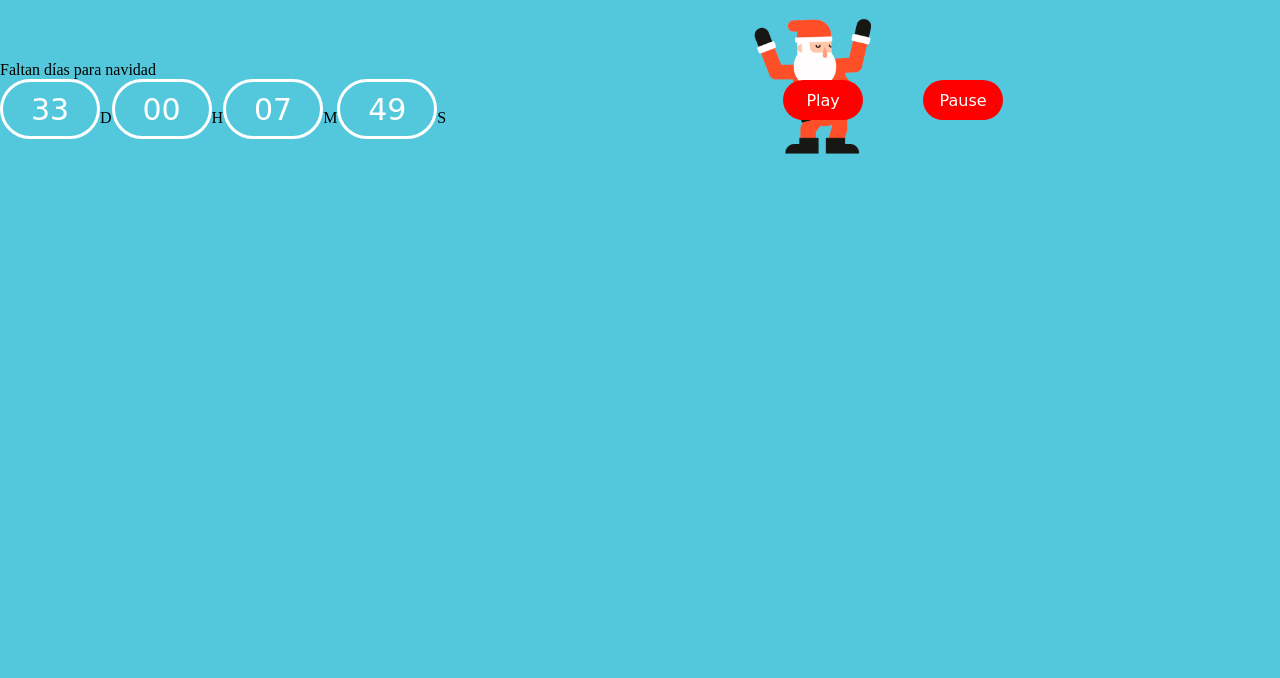
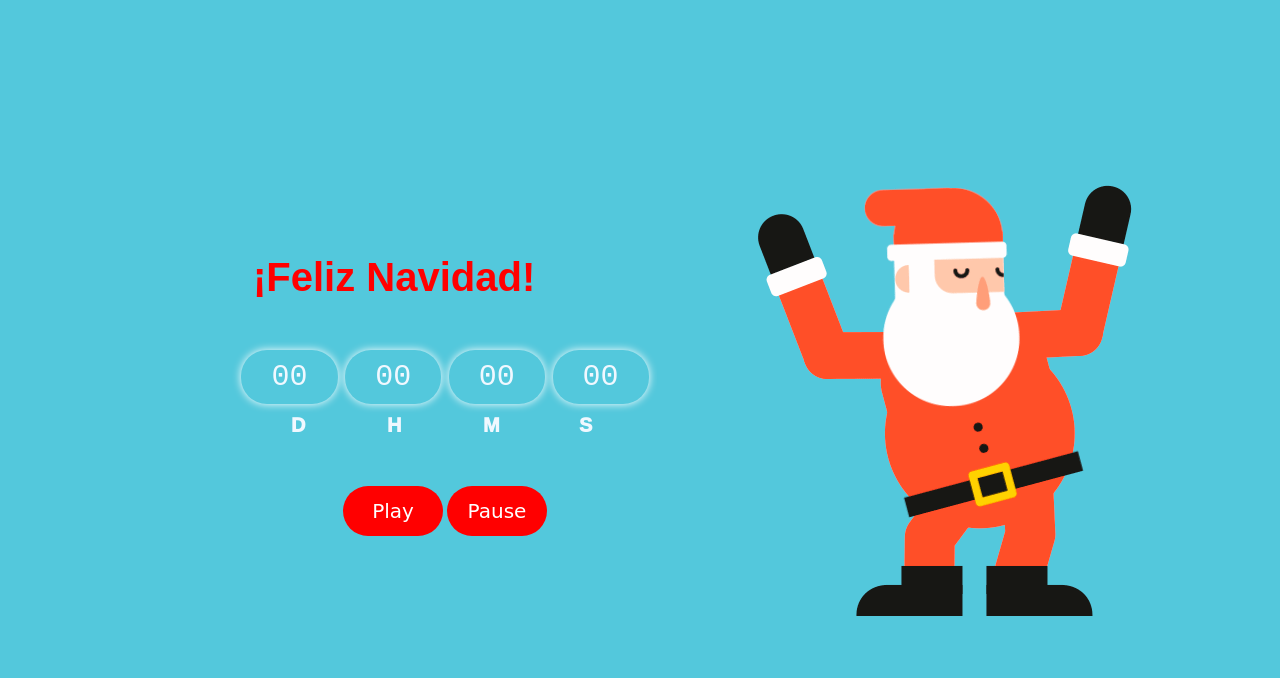
Before and after one commit to Exfrom/Proyecto8-Navidad, a plain HTML site: page index.html in a window 1280 px wide. Drawn offline with Linux system fonts and the light colour scheme.

Commit message:
corrije codigo

```diff
--- a/css/style.css
+++ b/css/style.css
@@ -1,93 +1,173 @@
 /* Estilos globales */
-* {
+*{
     margin: 0;
     padding: 0;
     box-sizing: border-box;
+    font-family: monospace;
 }
-
-body {
+body{
     min-height: 100vh;
-    background-color: rgb(83, 200, 220);
-}
-
-/* Estilos del contenedor principal */
-.contenedor1 {
-    display: flex;
-    justify-content: space-between;
-    align-items: center;
-}
-
-/* Estilos de la cuenta regresiva (izquierda) */
-#cuentaRegresiva {
-    /* Agrega estilos específicos para la cuenta regresiva si es necesario */
-}
-
-/* Estilos de los botones y elementos relacionados (derecha) */
-.botones {
-    display: flex;
-
-    align-items: center;
-}
-
-.figuraOff {
-    width: 200px;
-    height: 200px;
+    min-width: 100vw;
     display: flex;
     align-items: center;
     justify-content: center;
-    background-image: url("../img/papaNoel1.png");
-    background-size: contain;
-    background-repeat: no-repeat;
-
+    background-color: rgb(83, 200, 220);
 }
-
-.figuraOff.on {
-    background-image: url("../img/papaNoel.gif");
-}
-
-.botonOn,
-.botonOff {
-    width: 80px;
-    height: 40px;
-    background-color: rgb(255, 0, 0);
-    border-radius: 50vh;
+.contenedor{
+    width: 500px;
+    height: 200px;
+    width: auto;
+    background-color: #c4b18200;
     display: flex;
     align-items: center;
     justify-content: center;
-    color: white;
-    font-family: cursive;
-
-}
-
-.botonOn.on {
-    background-image: url("../img/papaNoel1.png");
-}
-
-.botonOn:hover,
-.botonOff:hover {
-    background-color: aqua;
-    color: black;
-}
-
-.cuentaRegresiva {
+ }
+ .subContenedor{
     display: flex;
+    flex-direction: column;
+    margin-left: 250px;
+ }
+ #mensaje{
+    font-family: Arial, Helvetica, sans-serif;
+    color: red;
+    font-size: 40px;
+    font-weight: 600;
+    margin-bottom:50px ;
+ }
+ .dia{
+    align-items: center;
     justify-content: center;
+    border-radius: 2rem;
+    box-shadow: 0px 0px 8px 0px #ffffff;
+    border: none;
+    padding: 10px 30px;
+    margin: 0 1%;
+    font-size: 30px;
+    color: aliceblue;
+ }
+ .hora{
     align-items: center;
-}
-
-/* Estilos para los elementos de la cuenta regresiva */
-.dias,
-.horas,
-.minutos,
-.segundos {
+    justify-content: center;
+    border-radius: 2rem;
+    box-shadow: 0px 0px 8px 0px #ffffff;
+    border: none;
+    padding: 10px 30px;
+    margin: 0 1%;
     font-size: 30px;
-    width: 100px;
-    height: 60px;
-    border: 0.2rem solid white;
-    border-radius: 50vh;
+    color: aliceblue;
+ }
+ .minuto{
+    align-items: center;
+    justify-content: center;
+    border-radius: 2rem;
+    box-shadow: 0px 0px 8px 0px #ffffff;
+    border: none;
+    padding: 10px 30px;
+    margin: 0 1%;
+    font-size: 30px;
+    color: aliceblue;
+ }
+ .segundo{
+    align-items: center;
+    justify-content: center;
+    border-radius: 2rem;
+    box-shadow: 0px 0px 8px 0px #ffffff;
+    border: none;
+    padding: 10px 30px;
+    margin: 0 1%;
+    font-size: 30px;
+    color: aliceblue;
+ }
+ .letra{
+    display: flex;
+    justify-content: space-around;
+ }
+ .n{
+    margin-top: 10PX;
+    font-family: Arial, Helvetica, sans-serif;
+    font-size: 20px;
+    font-weight: 1000;
+    color: aliceblue;
+    height: 20px;
+    width: 20px;
+ }
+ .papaN{
+    width: 50%;
+    height: 100vh;
     display: flex;
     align-items: center;
     justify-content: center;
-    color: white;
-    font-family: cursive;
 }
+.botones{
+    display: flex;
+    align-items: center;
+    justify-content: center;
+    margin-top: 42px;
+}
+.botones button{
+    padding: 20px 16px;
+    width: 100px;
+    height: 50px;
+    outline: none;
+    border: none;
+    margin:  10px 2px;
+    color: #ffffff;
+    background: #fd0000;
+    border-radius: 50px;
+    cursor: pointer;
+    font-family:cursive;
+    font-size: 20px;
+}
+.botones button.act{
+    background-color: red;
+}
+.play, .pause{
+    width: 100px;
+    height: 50px;
+    align-items: center;
+    justify-content: center;
+    display: flex;
+    cursor: pointer;
+    font-family:cursive;
+    font-size: 20px;
+    margin: 20px;
+}
+.botones button.on{
+    pointer-events: none;
+    opacity: .7;
+}
+.noelOff{
+    width: 600px;
+    height: 550px;
+    display: flex;
+    align-items: end;
+    justify-content: center;
+    background-image: url("../img/papaNoel1.png");
+    background-repeat: no-repeat;
+    }
+.noelOff.on{
+    background-image: url("../img/papaNoel1.png");
+}
+.noelOnOff{
+    width: 50px;
+    height: 50px;
+    background-color: rgb(253, 93, 0);
+    border-radius: 1vh;
+    border: .2rem solid rgb(224, 120, 59);
+    position: fixed;
+    color: antiquewhite;
+    align-items: center;
+    justify-content: center;
+    display: flex;
+    font-family: monospace;
+    cursor: pointer;
+}
+.noelOnOff:hover{
+    background-color: bisque;
+    color: black;
+}
+.reloj{
+    display: flex;
+    align-items: center;
+    justify-content: center;
+}
--- a/index.html
+++ b/index.html
@@ -10,25 +10,35 @@
 
 <body>
     <!-- Contenedor principal -->
-    <div class="contenedor1">
+    <div class="contenedor">
+        <div class="subContenedor">
 
-        <!-- Contenedor para la cuenta regresiva (izquierda) -->
-        <div id="cuentaRegresiva"></div>
+            <div id="mensaje"></div>
 
-        <!-- Contenedor para los botones (derecha) -->
-        <div class="botones">
-            <div class="figuraOff" id="figuraPlay">
-                <div class="botonOn" onclick="play()">Play</div>
+            <div class="reloj">
+                <div class="dia" id="dia"></div>
+                <div class="hora" id="hora"></div>
+                <div class="minuto" id="minuto"></div>
+                <div class="segundo" id="segundo"></div>
             </div>
-            <div class="figuraOn" id="figuraStop">
-                <div class="botonOff" onclick="pause()">Pause</div>
+
+            <div class="letra">
+                <div class="n">D</div>
+                <div class="n">H</div>
+                <div class="n">M</div>
+                <div class="n">S</div>
+            </div>
+
+            <div class="botones">
+                <button class="play" id="play" onclick="bailar()">Play</button>
+                <button class="pause" id="pause" onclick="detener()">Pause</button>
             </div>
         </div>
-
-        <!-- Contenedor para la animación baile -->
-        <div class="baile"></div>
-
     </div>
+    <div class="papaN">
+        <div id="noelQuieto" class="noelOff"></div>
+    </div>
+    <div id="cuentaRegresiva"></div>
     <script src="./script.js"></script>
 </body>
 
--- a/script.js
+++ b/script.js
@@ -1,75 +1,68 @@
 // Función para obtener el tiempo faltante hasta una fecha límite
-function obtenerTiempoFaltante(fechaLimite) {
-    const ahora = new Date();
-    tiempoFaltante = (new Date(fechaLimite) - ahora + 1000) / 1000;
-    segundosFaltantes = ('0' + Math.floor(tiempoFaltante % 60)).slice(-2);
-    minutosFaltantes = ('0' + Math.floor(tiempoFaltante / 60 % 60)).slice(-2);
-    horasFaltantes = ('0' + Math.floor(tiempoFaltante / 3600 % 24)).slice(-2);
-    diasFaltantes = ('0' + Math.floor(tiempoFaltante / (3600 * 24))).slice(-2);
-    return {
+function obtenerTiempoFaltante(fechaLimite){
+    let ahora = new Date();
+    let tiempoFaltante = (new Date(fechaLimite) - ahora + 1000) / 1000;
+    let segundosFaltantes = ('0' + Math.floor(tiempoFaltante % 60)).slice(-2);
+    let minutosFaltantes = ('0' + Math.floor(tiempoFaltante / 60 % 60)).slice(-2);
+    let horasFaltantes = ('0' + Math.floor(tiempoFaltante/ 3600 % 24)).slice(-2);
+    let diasFaltantes = ('0' + Math.floor(tiempoFaltante/ (3600 * 24))).slice(-2);
+return{
         segundosFaltantes,
         minutosFaltantes,
         horasFaltantes,
         diasFaltantes,
         tiempoFaltante,
-    };
-}
+    }
+};
 
-// Función para manejar la cuenta regresiva
-function cuentaRegresiva(tiempoFaltante, reloj, mensaje) {
-    const e = document.getElementById(reloj);
-
+let noel = "off";
+let noelStop = document.getElementById("noelQuieto");
+let noelplay = document.getElementById("play");
+let noelpause = document.getElementById("pause");
+let sonidoFondo = new Audio ("./sounds/allWant.mp3");
+function cuentaRegresiva(tiempoFaltante,reloj,mensaje) {
     const tiempoActual = setInterval(() => {
         let t = obtenerTiempoFaltante(tiempoFaltante);
-        e.innerHTML =
-            `
-            <div class="mensajeInicial"> Faltan días para navidad </div>
-            <div class="cuentaRegresiva">
-                <div class="dias">${t.diasFaltantes}</div><br>D
-                <div class="horas">${t.horasFaltantes}</div><br>H
-                <div class="minutos">${t.minutosFaltantes}</div><br>M
-                <div class="segundos">${t.segundosFaltantes}</div><br>S
-            </div>
-            `;
-        if (t.tiempoFaltante < 1) {
+        const dias = document.querySelector('.dia');
+        const horas = document.querySelector('.hora');
+        const minutos = document.querySelector('.minuto');
+        const segundos = document.querySelector('.segundo');
+        const e = document.getElementById("mensaje");
+        dias.innerHTML=t.diasFaltantes;
+        horas.innerHTML=t.horasFaltantes;
+        minutos.innerHTML=t.minutosFaltantes;
+        segundos.innerHTML=t.segundosFaltantes;
+
+
+        mensaje = "Falta Para Navidad:"
+
+        e.innerHTML = mensaje;
+        if (t.tiempoFaltante <1) {
             clearInterval(tiempoActual);
+            noelplay.classList.add ("act");
+            noelpause.classList.add("act");
+            noelStop.classList.add("on");
+            mensaje="¡Feliz Navidad!"
             e.innerHTML = mensaje;
-            figuraPlay.classList.add("on");
+
+            dias.innerHTML=`00`;
+            horas.innerHTML=`00`;
+            minutos.innerHTML=`00`;
+            segundos.innerHTML=`00`;
+
+            if (noel == "off") {
+                noel = "on"
+                noelplay.addEventListener('click', ()=>{
+
+                    sonidoFondo.play();
+                })
+                noelpause.addEventListener('click', ()=>{
+                    sonidoFondo.pause();
+                })
+            }
         }
+
     }, 1000);
 }
 
-// Iniciar la cuenta regresiva con valores específicos
-cuentaRegresiva('Dec 25 2023 00:00:00 ', 'cuentaRegresiva', '¡Feliz Navidad!');
-
-// Variables y funciones relacionadas con la animación
-let figura = "off";
-let figuraPlay = document.getElementById("figuraPlay");
-let figuraStop = document.getElementById("figuraStop");
-let audio = new Audio("sound/sonidoBoton.mp3");
-let audio2 = new Audio("sound/cancion_navidad.mp3");
-
-// Función para reproducir la animación y sonidos al hacer clic en "Play"
-function play() {
-    if (figura == "off") {
-        figura = "on";
-        figuraPlay.classList.add("on");
-        figuraPlay.addEventListener("click", () => {
-            audio.play();
-            audio2.play();
-        });
-        console.log("On");
-    }
-}
-
-// Función para pausar la animación al hacer clic en "Pause"
-function pause() {
-    if (figura == "on") {
-        figura = "off";
-        console.log("Off")
-        figuraPlay.classList.remove("on");
-        figuraStop.addEventListener("click", () => {
-            audio2.pause();
-        });
-    }
-}
+cuentaRegresiva('November 21 2023 16:50 :00 GMT-0500', 'cuentaRegresiva', '¡Feliz Navidad!');
```
